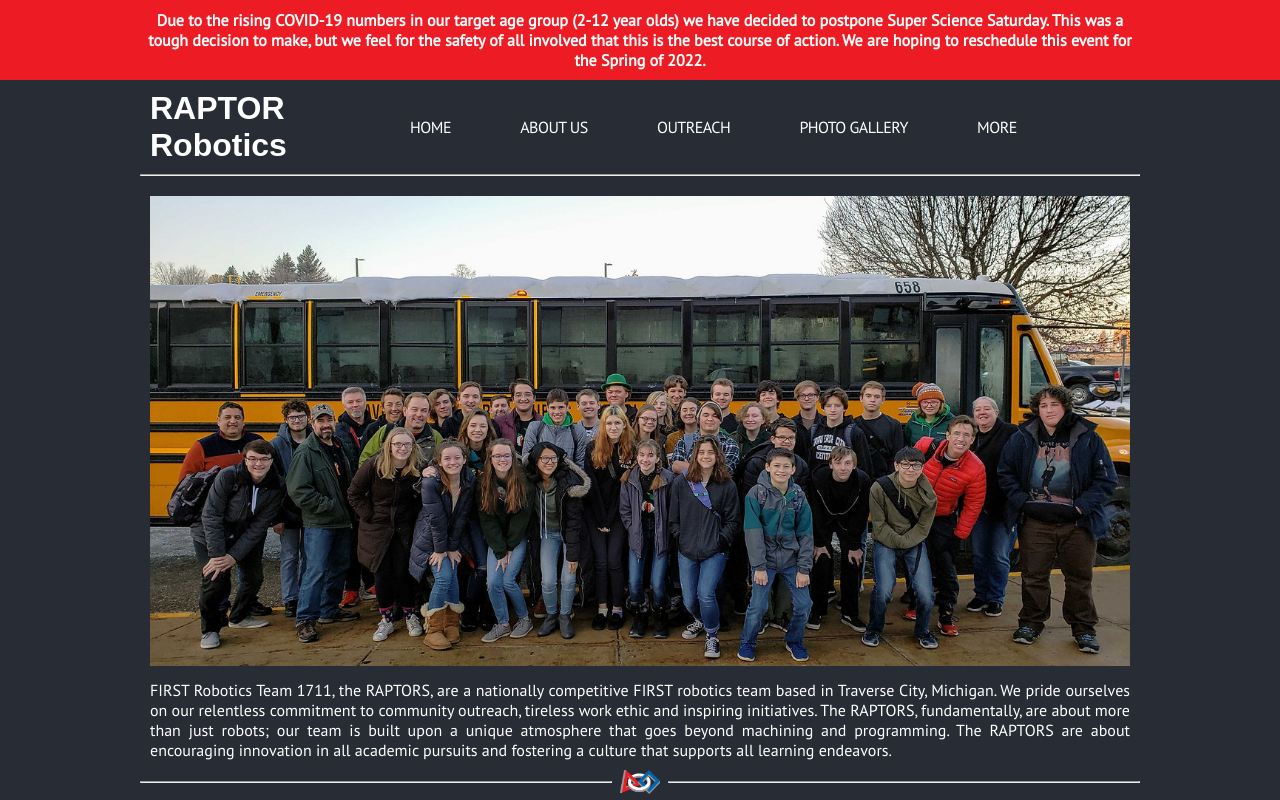
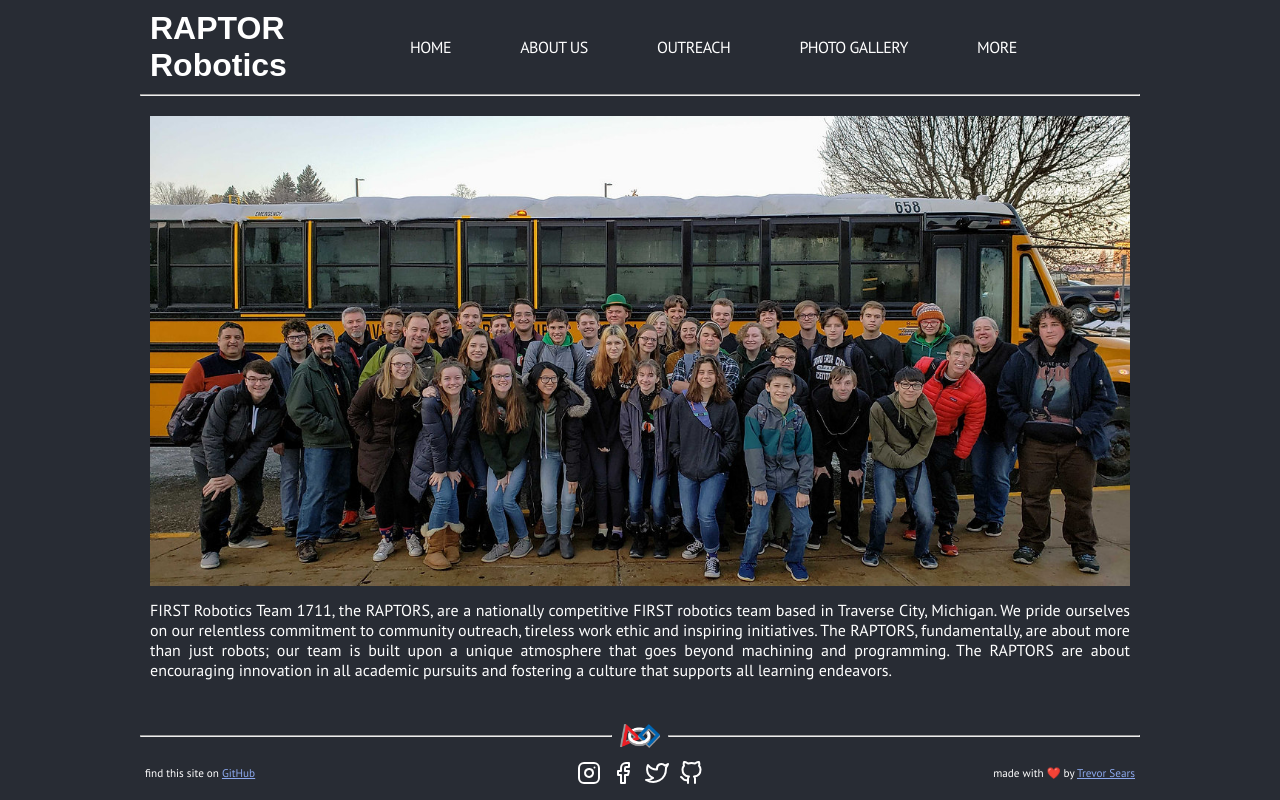
Before and after one commit to minigamerking/raptors1711.com, a React (Create React App) app: page /home in a window 1280 px wide. Built offline with nearby package versions, Linux system fonts and the light colour scheme; a web font is replaced by a local one.

Commit message:
Removed announcement banner regarding SSS rescheduling.

```diff
--- a/src/index.tsx
+++ b/src/index.tsx
@@ -12,7 +12,6 @@
 ReactDOM.render(
     <React.StrictMode>
         <BrowserRouter>
-            <AnnouncementBanner>Due to the rising COVID-19 numbers in our target age group (2-12 year olds) we have decided to postpone Super Science Saturday. This was a tough decision to make, but we feel for the safety of all involved that this is the best course of action. We are hoping to reschedule this event for the Spring of 2022.</AnnouncementBanner>
             <Routes>
                 <Route index element={<Navigate replace to="/home" />} />
                 <Route path="/index" element={<Navigate replace to="/home" />} />
```
